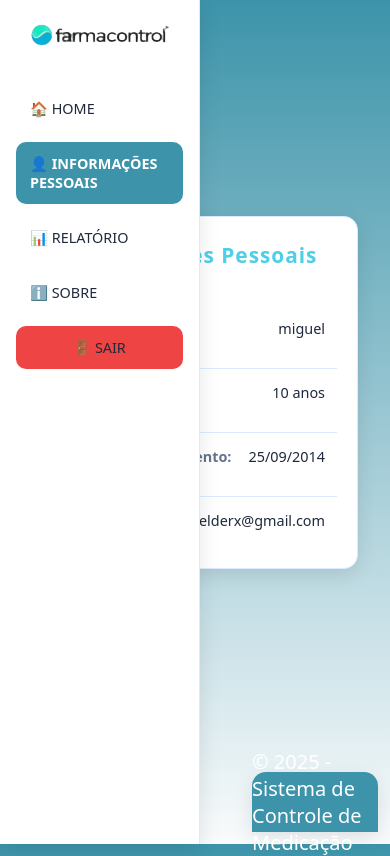
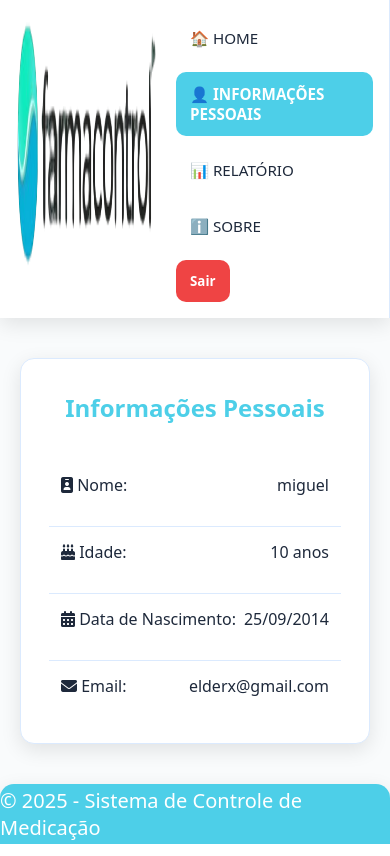
Before and after one commit to silvax-rafael/trabalhofinal, a PHP site: page /trabalhofinal/informacoes.php in a window 390 px wide. Run offline with PHP 8.4, Linux system fonts and the light colour scheme; a user stored in the database is signed in; data comes from the database, SQL or seed files in the repository.

Commit message:
deixei mais bonito visualmente

```diff
--- a/trabalhofinal/informacoes.css
+++ b/trabalhofinal/informacoes.css
@@ -1,19 +1,15 @@
-/* ====== Variáveis de cores ====== */
 :root {
   --primary: #85E4F8;
   --primary-dark: #4dcfe8;
-  --primary-light: #b6f0fa;
   --bg: #f9fbfc;
   --text: #1e293b;
-  --muted: #64748b;
   --border: #dbeafe;
   --card: #ffffff;
-  --bg-light: #eef9fc;
   --radius: 14px;
-  --shadow: 0 6px 20px rgba(0,0,0,0.1);
+  --shadow: 0 6px 20px rgba(0, 0, 0, 0.1);
 }
 
-/* ====== Reset ====== */
+/* Reset */
 * {
   margin: 0;
   padding: 0;
@@ -21,16 +17,15 @@
   font-family: system-ui, sans-serif;
 }
 
-/* ====== Body ====== */
 body {
-  background: linear-gradient(180deg, #3d94aaff, var(--bg));
+  background: var(--bg);
+  display: flex;
+  min-height: 100vh;
+  flex-direction: column;
   color: var(--text);
-  min-height: 100vh;
-  display: flex;
-  flex-direction: column;
 }
 
-/* ====== Sidebar ====== */
+/* Sidebar */
 .sidebar {
   width: 240px;
   background: var(--card);
@@ -70,26 +65,25 @@ body {
 }
 
 .menu a:hover {
-  background: var(--bg-light);
-  color: var(--primary);
+  background: var(--primary);
+  color: #fff;
 }
 
 .menu a.active {
-  background: rgb(61,148,170);
+  background: var(--primary-dark);
   color: #fff;
   font-weight: 600;
 }
 
-/* Botão Sair */
+/* Botão sair */
 .btn-sair {
   padding: 12px 14px;
   border-radius: 10px;
-  text-decoration: none;
-  color: white;
+  border: none;
+  background: #ef4444;
+  color: #fff;
   font-weight: 600;
-  font-size: 0.95rem;
-  background: #ef4444;
-  text-align: center;
+  cursor: pointer;
   transition: all 0.25s;
 }
 
@@ -98,17 +92,16 @@ body {
   transform: translateY(-2px);
 }
 
-/* ====== Main ====== */
+/* Main */
 main {
   flex: 1;
+  margin-left: 240px;
   display: flex;
   justify-content: center;
   align-items: center;
   padding: 40px 20px;
-  margin-left: 240px; /* Espaço da sidebar */
 }
 
-/* ====== Box de informações ====== */
 .box {
   background: var(--card);
   border-radius: var(--radius);
@@ -120,12 +113,6 @@ main {
   display: flex;
   flex-direction: column;
   gap: 16px;
-  transition: transform 0.2s, box-shadow 0.2s;
-}
-
-.box:hover {
-  transform: translateY(-4px);
-  box-shadow: 0 12px 28px rgba(0,0,0,0.15);
 }
 
 .box h2 {
@@ -134,40 +121,24 @@ main {
   font-weight: 700;
   font-size: 1.5rem;
   color: var(--primary-dark);
-  letter-spacing: 1px;
 }
 
-/* ====== Linhas de informação ====== */
 .linha {
   display: flex;
   justify-content: space-between;
-  align-items: center;
+  padding: 14px 12px;
   border-top: 1px solid var(--border);
-  padding: 14px 12px;
   font-size: 1rem;
-  color: var(--text);
-  transition: background 0.2s;
 }
 
 .linha:first-of-type {
   border-top: none;
 }
 
-.linha:hover {
-  background: var(--primary-light);
-  color: var(--text);
-  border-radius: var(--radius);
-}
-
-.linha span:first-child {
-  font-weight: 600;
-  color: var(--muted);
-}
-
-/* ====== Footer ====== */
+/* Footer */
 .footer {
   margin-left: 240px;
-  background: rgb(61,148,170);
+  background: var(--primary-dark);
   height: 60px;
   display: flex;
   justify-content: center;
@@ -179,36 +150,16 @@ main {
   border-top-right-radius: var(--radius);
 }
 
-/* ====== Responsividade ====== */
+/* Responsividade */
 @media (max-width: 768px) {
-  main {
+  main, .footer {
     margin-left: 0;
-    padding: 20px;
   }
-
   .sidebar {
-    width: 200px;
-  }
-
-  .menu a {
-    font-size: 0.9rem;
-  }
-
-  .box {
-    padding: 24px 20px;
+    width: 100%;
+    position: relative;
+    flex-direction: row;
+    justify-content: space-between;
+    padding: 16px;
   }
 }
-
-@media (max-width: 480px) {
-  body {
-    padding: 12px;
-  }
-
-  .box h2 {
-    font-size: 1.3rem;
-  }
-
-  .linha {
-    font-size: 0.9rem;
-  }
-}
--- a/trabalhofinal/informacoes.php
+++ b/trabalhofinal/informacoes.php
@@ -10,29 +10,32 @@ $db   = "controle_medicamento";
 $user = "root";
 $pass = "";
 $conn = new mysqli($host, $user, $pass, $db);
-if ($conn->connect_error) { die("Conexão falhou: " . $conn->connect_error); }
+if ($conn->connect_error) {
+    die("Conexão falhou: " . $conn->connect_error);
+}
 
 $usuario_id = $_SESSION['usuario_id'];
 
-// Busca os dados do usuário
+// Puxa nome, data de nascimento e email
 $stmt = $conn->prepare("SELECT nome, data_nascimento, usuario FROM usuarios WHERE id = ?");
 $stmt->bind_param("i", $usuario_id);
 $stmt->execute();
 $result = $stmt->get_result();
 $usuario = $result->fetch_assoc();
-$conn->close();
 
 // Calcula idade
 $dataNascimento = new DateTime($usuario['data_nascimento']);
 $hoje = new DateTime();
 $idade = $hoje->diff($dataNascimento)->y;
+
+$conn->close();
 ?>
 <!DOCTYPE html>
 <html lang="pt-br">
 <head>
   <meta charset="UTF-8">
   <meta name="viewport" content="width=device-width, initial-scale=1.0">
-  <title>Informações Pessoais - Sistema de Controle de Medicação</title>
+  <title>Informações Pessoais</title>
   <link rel="stylesheet" href="informacoes.css">
   <link rel="stylesheet" href="https://cdnjs.cloudflare.com/ajax/libs/font-awesome/6.5.0/css/all.min.css">
 </head>
@@ -44,8 +47,10 @@ $idade = $hoje->diff($dataNascimento)->y;
       <a href="home.php">🏠 HOME</a>
       <a href="informacoes.php" class="active">👤 INFORMAÇÕES PESSOAIS</a>
       <a href="relatorio.php">📊 RELATÓRIO</a>
-      <a href="sobre.php">ℹ️ SOBRE</a>
-      <a href="logout.php" class="btn-sair">🚪 SAIR</a>
+      <a href="#">ℹ️ SOBRE</a>
+      <form action="logout.php" method="POST">
+        <button type="submit" class="btn-sair">Sair</button>
+      </form>
     </nav>
   </aside>
 
@@ -66,7 +71,7 @@ $idade = $hoje->diff($dataNascimento)->y;
 
       <div class="linha">
         <span><i class="fas fa-calendar-alt"></i> Data de Nascimento:</span>
-        <span><?= date("d/m/Y", strtotime($usuario['data_nascimento'])) ?></span>
+        <span><?= htmlspecialchars(date('d/m/Y', strtotime($usuario['data_nascimento']))) ?></span>
       </div>
 
       <div class="linha">
--- a/trabalhofinal/sobre.php
+++ b/trabalhofinal/sobre.php
@@ -13,7 +13,7 @@
       <a href="home.php" class="active">🏠 HOME</a>
       <a href="informacoes.php" class="active">👤 INFORMAÇÕES PESSOAIS</a>
       <a href="relatorio.php" class="active">📊 RELATÓRIO</a>
-      <a href="#" class="active">ℹ️ SOBRE</a>
+      <a href="sobre.php" class="active">ℹ️ SOBRE</a>
       <a href="logout.php" class="btn-sair">🚪 SAIR</a>
     </nav>
   </aside>
```
